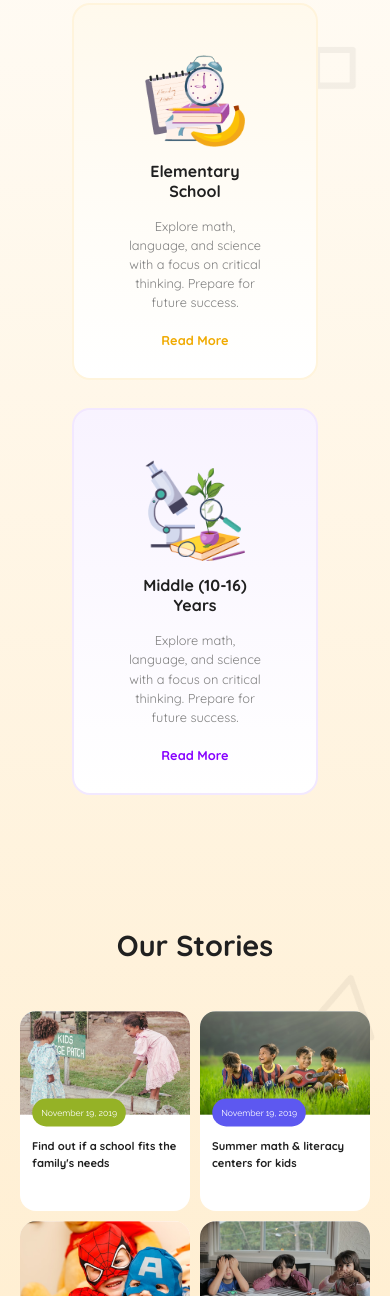
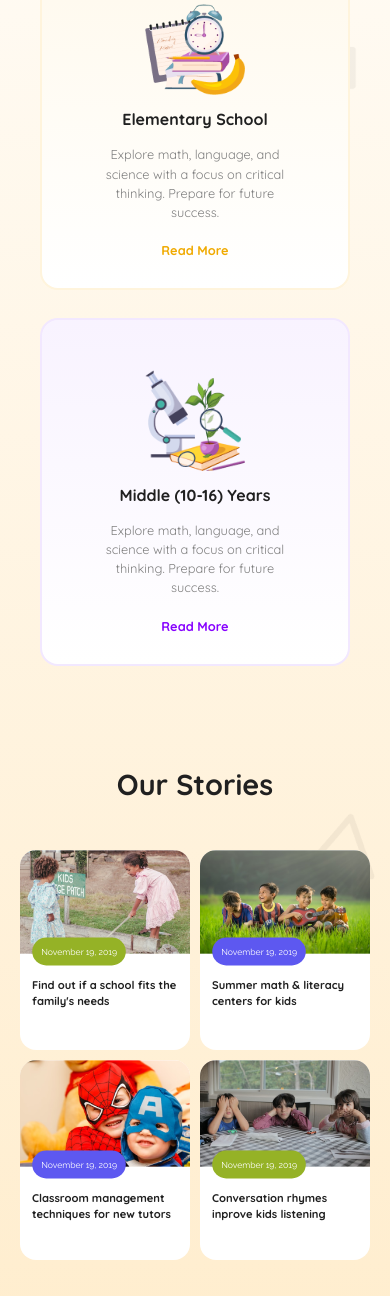
Before and after one commit to RaheelArfeen/Assignment-2, a plain HTML site: page index.html in a window 390 px wide. Shown: the part 1352-2648 px from the top of the page. Drawn offline with Linux system fonts and the light colour scheme.

Commit message:
added new code

```diff
--- a/index.html
+++ b/index.html
@@ -109,10 +109,10 @@
                             <div class="box-title">Summer math & literacy centers for kids</div>
                         </div>
                     </div>
-                    <div class="box">
+                    <div class="box box3">
                         <img src="assets/story-4.png" alt="">
                         <div class="content">
-                            <button style="background: #5D58F0;" class="date">September 10, 2019</button>
+                            <button style="background: #5D58F0;" class="date">November 19, 2019</button>
                             <div class="box-title">Classroom management techniques for new tutors</div>
                         </div>
                     </div>
--- a/style.css
+++ b/style.css
@@ -535,6 +535,7 @@ footer .logo-side{
     .cards{
         display: flex;
         flex-direction: column;
+        padding: 0px;
     }
 
     .card{
```
